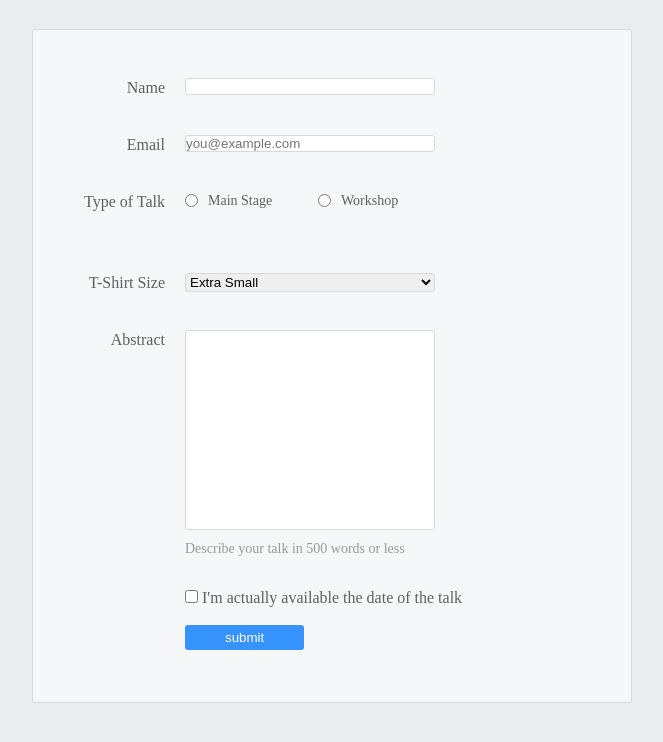
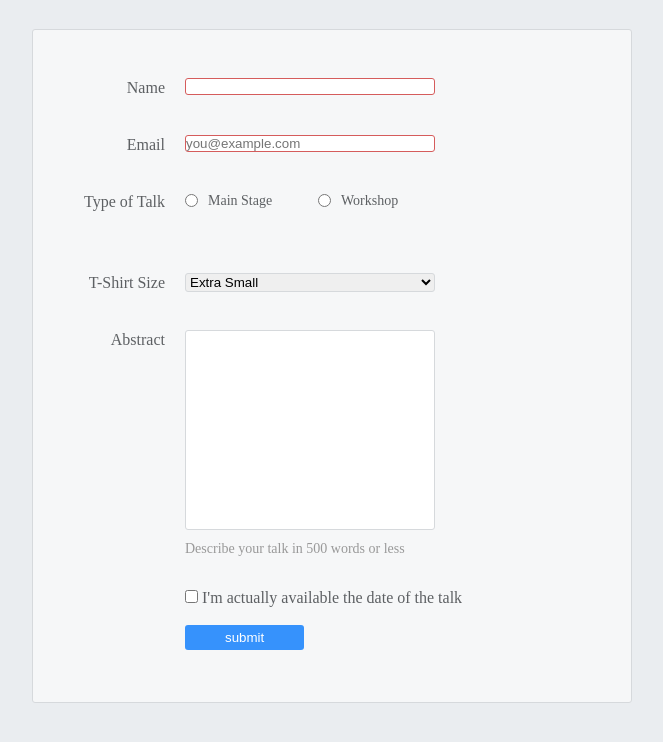
Before and after one commit to SkyMarsh14/form-for-top, a plain HTML site: page index.html in a window 1280 px wide. Shown: the part 186-928 px from the top of the page, without its empty margins (308-971 px from the left). Drawn offline with Linux system fonts and the light colour scheme.

Commit message:
Add required field to email and name.

```diff
--- a/index.html
+++ b/index.html
@@ -14,11 +14,11 @@
     <form action="" method="get" class="speaker-form">
         <div class="form-row">
             <label for="user_name">Name</label>
-            <input id="user_name" type="text">
+            <input id="user_name" type="text" required>
         </div>
         <div class="form-row">
             <label for="user_email">Email</label>
-            <input name='email' id='user_email' type="email" placeholder="you@example.com">
+            <input name='email' id='user_email' type="email" placeholder="you@example.com" required>
         </div>
         <div class="form-row">
 
```
